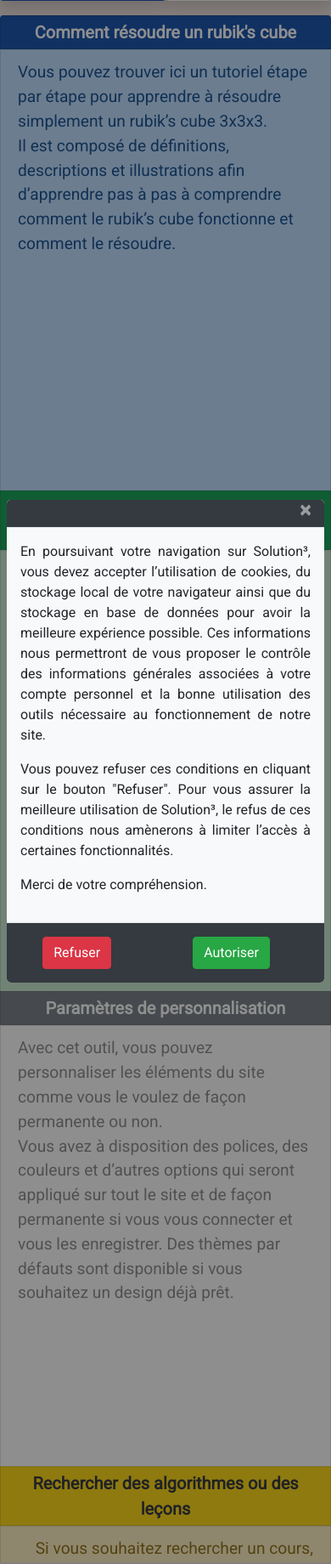
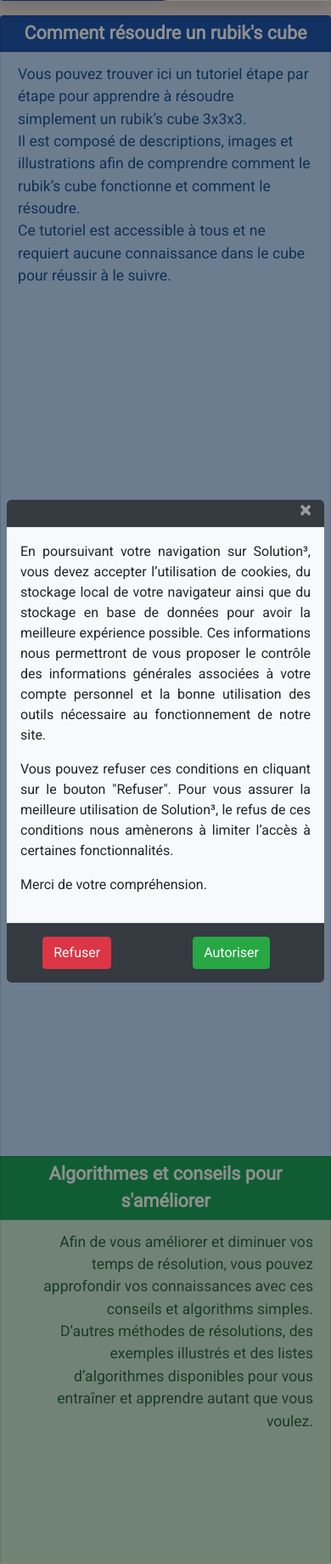
Before and after one commit to PierreMonvoisin/NewSolution3, a PHP site: page /view/learningMenu.php in a window 390 px wide. Shown: the part 428-2268 px from the top of the page at 85% size. Run offline with PHP 8.4, Linux system fonts and the light colour scheme; some web fonts are replaced.

Commit message:
better responsive in lessons

```diff
--- a/assets/css/learningMenu.css
+++ b/assets/css/learningMenu.css
@@ -1,7 +1,8 @@
 html, body {
   max-width: 100vw;
   scroll-behavior: smooth;
-  overflow: auto;
+  overflow-y: auto;
+  overflow-x: hidden;
   font-family: 'Roboto', sans-serif;
 }
 body, #mainMenu, #mainMenu > .row {
--- a/assets/css/lessons/defaultLesson.css
+++ b/assets/css/lessons/defaultLesson.css
@@ -1,13 +1,30 @@
 /* Set height of each li to take the whole page */
 #mainLesson li:not(.sectionTitle) {
-  height: 20vh;
-  font-size: 120%;
+  height: 20.5vh;
+  font-size: 130%;
 }
 #mainLesson .sectionTitle {
   font-weight: bold;
-  font-size: 125%;
+  font-size: 135%;
 }
 /* Set the font color of the titles of the default page */
 .sectionTitle:not(.lastTitle) {
   color: white;
 }
+/* Media queries */
+@media only screen and (max-width: 660px) {
+  #mainLesson li:not(.sectionTitle) {
+    height: 32vh;
+    font-size: 110%;
+  }
+}
+@media only screen and (max-width: 500px) {
+  #mainLesson li:not(.sectionTitle) {
+    height: 40vh;
+  }
+}
+@media only screen and (max-width: 400px) {
+  #mainLesson li:not(.sectionTitle) {
+    height: 50vh;
+  }
+}
--- a/view/lessons/beginnerTutorial_3x3.php
+++ b/view/lessons/beginnerTutorial_3x3.php
@@ -1,5 +1,5 @@
 <div id="BeginnerLesson3x3" class="container-fluid bg-white p-2">
-  <div class="row w-100">
+  <div class="row w-100 mx-auto">
     <div class="col-12 text-center">
       <h1 class="pt-3">Comment résoudre un Rubik's Cube 3x3</h1>
       <h2>- Méthode débutant -</h2>
@@ -31,7 +31,7 @@
         <img class="roofpig-picture" src="../assets/img/3x3_wrong_cross.png" alt="3x3 croix incorrect">
       </div>
       <p>Je vous donnes quelques suites de mouvements qui peuvent vous aider dans certains cas complexes, mais en général, cette étape est assez intuitive. Concentrez vous bien sur les centres autour de la face blanche, car ce sont eux qui vont décider de la couleur connectée à la face blanche.</p>
-      <div class="roofpig-container">
+      <div class="roofpig-container wrap">
         <div class="roofpig" data-config="colored=D*/e F B R L D|alg=U' F2|speed=1000|hover=none|pov=Dfl"></div>
         <div class="roofpig" data-config="colored=D*/e F B R L D|alg=U L F' L'|speed=1000|hover=none|pov=Dfl"></div>
         <div class="roofpig" data-config="colored=D*/e F B R L D|alg=F D' L D|speed=1000|hover=none|pov=Dfl"></div>
--- a/view/lessons/defaultLesson.php
+++ b/view/lessons/defaultLesson.php
@@ -2,7 +2,7 @@
   <!-- ! Always keep the " TopLeft " class in first ! -->
   <li class="TopLeft list-group-item bg-blue text-center sectionTitle m-0 py-1">Comment résoudre un rubik's cube</li>
   <li class="TopLeft list-group-item list-group-item-primary text-left main_font_color">
-    Vous pouvez trouver ici un tutoriel étape par étape pour apprendre à résoudre simplement un rubik’s cube 3x3x3.<br>Il est composé de définitions, descriptions et illustrations afin d’apprendre pas à pas à comprendre comment le rubik’s cube fonctionne et comment le résoudre.
+    Vous pouvez trouver ici un tutoriel étape par étape pour apprendre à résoudre simplement un rubik’s cube 3x3x3.<br>Il est composé de descriptions, images et illustrations afin de comprendre comment le rubik’s cube fonctionne et comment le résoudre.<br>Ce tutoriel est accessible à tous et ne requiert aucune connaissance dans le cube pour réussir à le suivre.
   </li>
   <li class="TopRight list-group-item bg-green text-center sectionTitle m-0 py-1">Algorithmes et conseils pour s'améliorer</li>
   <li class="TopRight list-group-item list-group-item-success text-right main_font_color">
@@ -10,10 +10,10 @@
   </li>
   <li class="BottomLeft list-group-item bg-secondary text-center sectionTitle m-0 py-1">Paramètres de personnalisation</li>
   <li class="BottomLeft list-group-item list-group-item-light text-left main_font_color">
-    Avec cet outil, vous pouvez personnaliser les éléments du site comme vous le voulez de façon permanente ou non.<br> Vous avez à disposition des polices, des couleurs et d’autres options qui seront appliqué sur tout le site et de façon permanente si vous vous connecter et vous les enregistrer. Des thèmes par défauts sont disponible si vous souhaitez un design déjà prêt.
+    Avec cet outil, vous pouvez personnaliser les éléments du site comme vous le voulez de façon permanente ou non.<br> Vous avez à disposition des polices, des couleurs et d’autres options qui seront appliquées sur tout le site et de façon permanente si vous vous connectez et vous les enregistrez. Des thèmes par défauts sont disponible si vous souhaitez un design déjà prêt.
   </li>
   <li class="BottomRight list-group-item bg-yellow text-center sectionTitle lastTitle m-0 py-1">Rechercher des algorithmes ou des leçons</li>
   <li class="BottomRight list-group-item list-group-item-warning text-right main_font_color">
-    Si vous souhaitez rechercher un cours, un algorithme ou un sujet précis sur le site, vous pouvez utiliser la barre de recherche disponible ici.
+    Si vous souhaitez rechercher un cours, un algorithme ou un sujet précis sur le site, vous pouvez utiliser la barre de recherche disponible ici.<br>Vous pouvez trouver facilement tout ce qu'il vous faut pour répondre à vos demandes.
   </li>
 </ul>
```
Also changed, not shown: assets/css/lessons/beginnerTutorial_3x3.css (+19 -19 lines).
